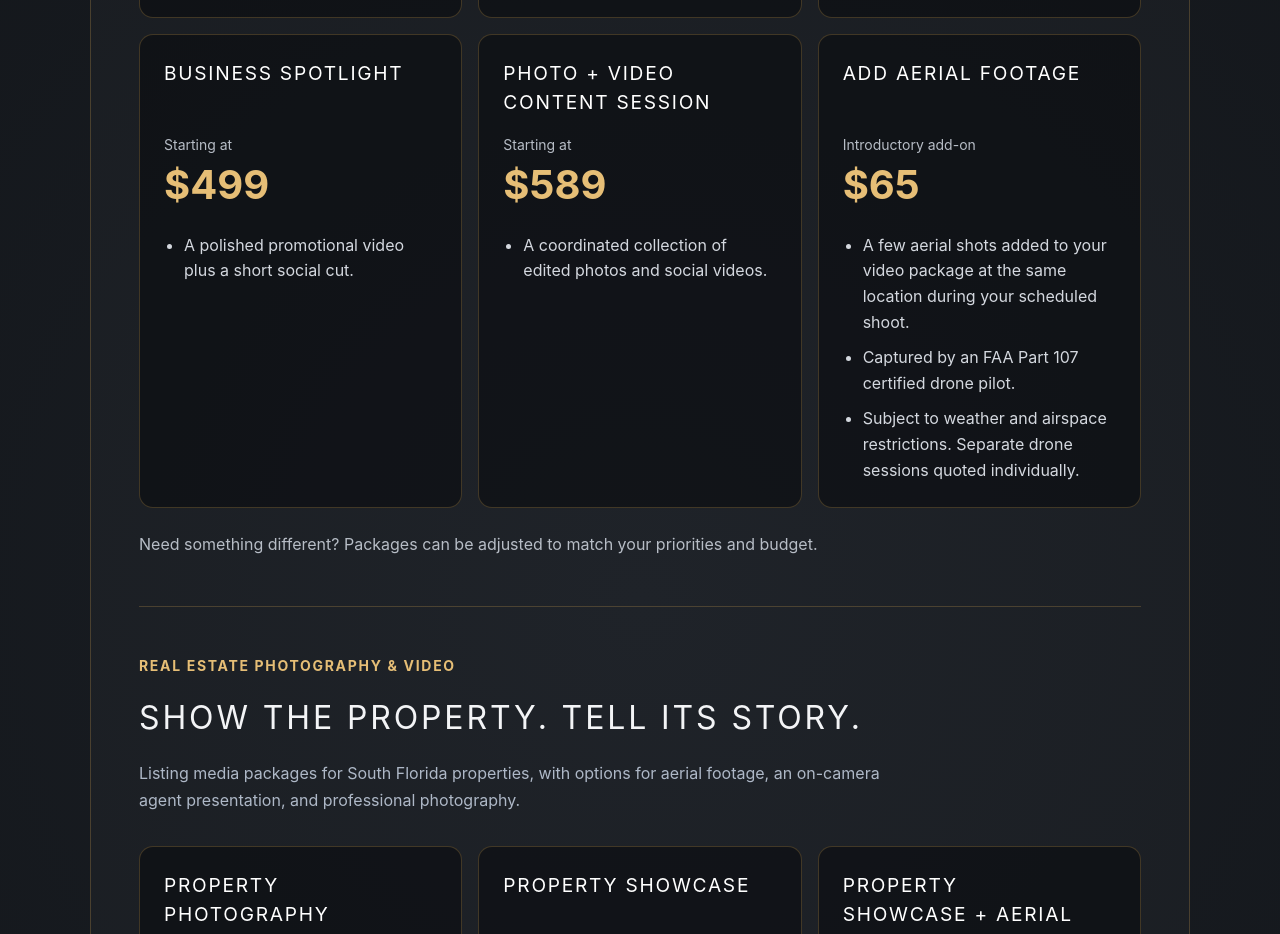
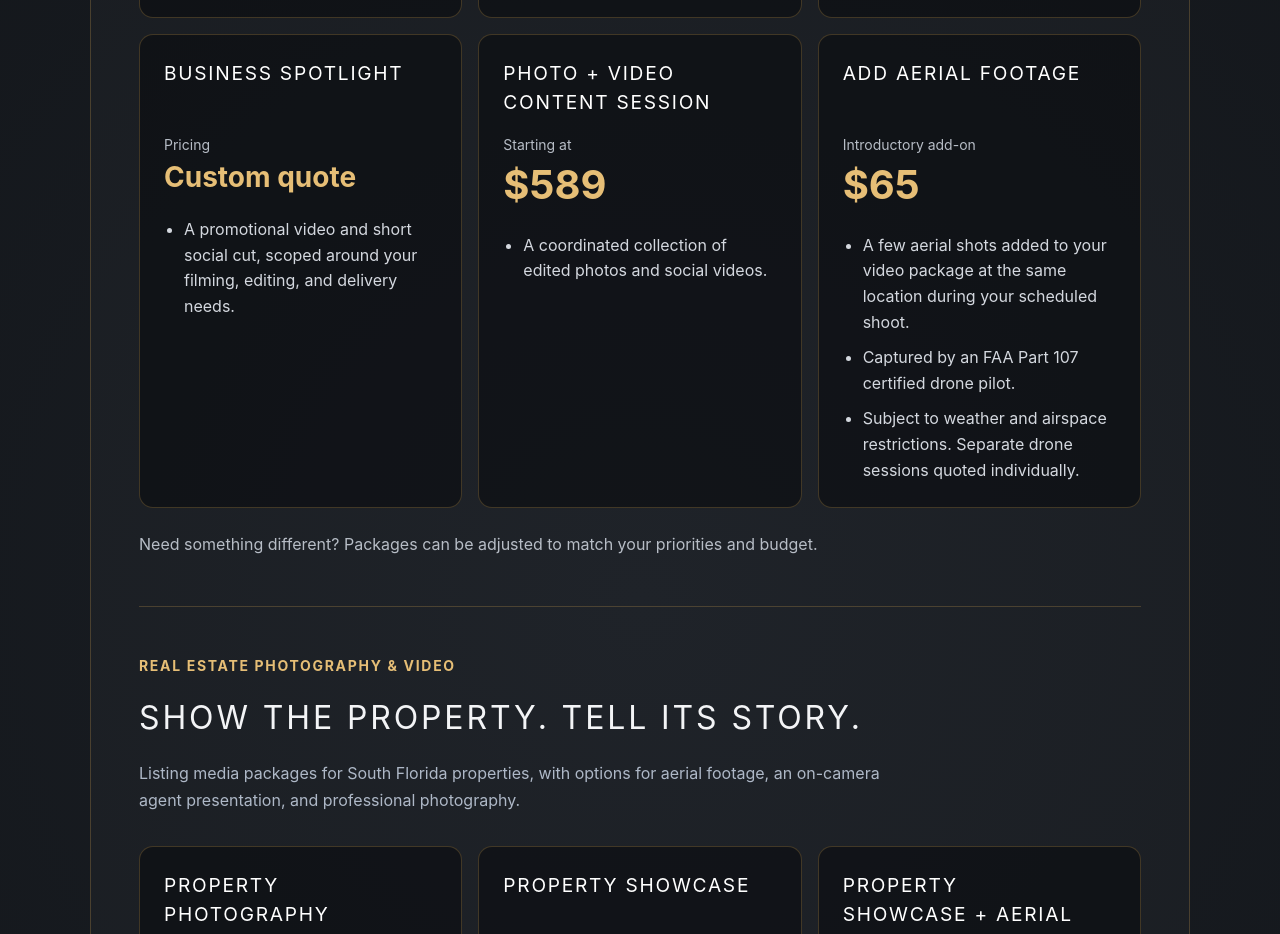
Before and after one commit to TNT928/updatedportfolio, a React (Create React App) app: page /services in a window 1280 px wide. Shown: the part 2020-2954 px from the top of the page. Built offline with nearby package versions, Linux system fonts and the light colour scheme; a web font is replaced by a local one.

Commit message:
Clarify Business Spotlight custom pricing

```diff
--- a/src/CSS/services.module.css
+++ b/src/CSS/services.module.css
@@ -404,6 +404,7 @@
 .realEstateCard h3 { min-height: 3.9em; margin: 0; color: #fff; font-size: 1.2rem; line-height: 1.3; }
 .realEstatePrice span { display: block; color: #b7bdc6; font-size: 0.875rem; }
 .realEstatePrice strong { display: block; color: #e6be76; font-size: 2.5rem; line-height: 1.3; margin: 4px 0 22px; }
+.realEstatePrice .customQuotePrice { font-size: 1.75rem; }
 .realEstateCard ul { padding-left: 20px; margin: 0; color: #d4d8df; font-size: 1rem; line-height: 1.6; }
 .realEstateCard li + li { margin-top: 10px; }
 .realEstateSection .pricingNote { color: #b7bdc6; font-size: 1rem; }
--- a/src/Pages/services.tsx
+++ b/src/Pages/services.tsx
@@ -66,8 +66,9 @@ const Services = () => {
     },
     {
       service: "Business Spotlight",
-      price: "$499",
-      detail: "A polished promotional video plus a short social cut."
+      price: "Custom quote",
+      priceLabel: "Pricing",
+      detail: "A promotional video and short social cut, scoped around your filming, editing, and delivery needs."
     },
     {
       service: "Photo + Video Content Session",
@@ -129,8 +130,8 @@ const Services = () => {
               <article key={item.service} className={styles.realEstateCard}>
                 <h3>{item.service}</h3>
                 <div className={styles.realEstatePrice}>
-                  <span>Starting at</span>
-                  <strong>{item.price}</strong>
+                  <span>{item.priceLabel ?? 'Starting at'}</span>
+                  <strong className={item.priceLabel ? styles.customQuotePrice : undefined}>{item.price}</strong>
                 </div>
                 <ul><li>{item.detail}</li></ul>
               </article>
```
